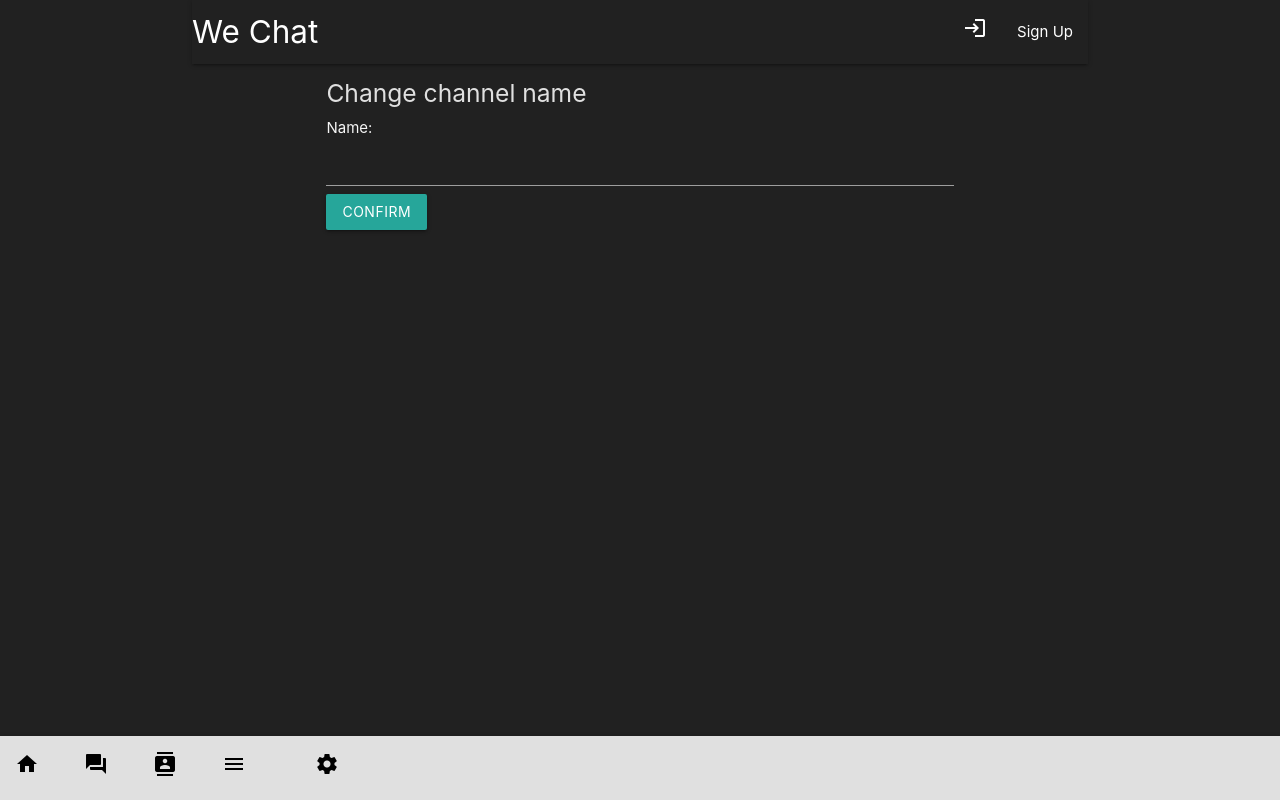
After one commit to imarcdaniel/Chat-App, a Django app: page /chatapp/channels/1/edit in a window 1280 px wide. The commit adds this page. Run offline with Django 3.2, Linux system fonts and the light colour scheme.

Commit message:
update channel name functionality

```diff
--- a/main_app/templates/base.html
+++ b/main_app/templates/base.html
@@ -46,7 +46,7 @@
       <nav  class="footer-copyright grey lighten-2 footer-fixed " >
         <ul >
             <li><a href="{% url 'home' %}" class ="black-text"><i class="material-icons left">home</i></a></li>
-            <li><a href="/chatapp/myhome" class ="black-text"> <i class="material-icons left">contact_mail</i></a></li>
+            <li><a href="/chatapp/myhome" class ="black-text"> <i class="material-icons left">question_answer</i></a></li>
             <li><a href="{% url 'contacts' %} " class ="black-text"><i class="material-icons left">contacts</i></a></li>
             <li><a href="{% url 'home' %}" class ="black-text"><i class="material-icons left">menue</i></a></li>
             <li><a href="{% url 'home' %}" class ="black-text"><i class="material-icons left">settings</i></a></li>
--- a/main_app/templates/channels/detail.html
+++ b/main_app/templates/channels/detail.html
@@ -1,7 +1,11 @@
 {% extends 'base.html' %}
 {% block content %}
 
-
+<div class="row grey darken-3 grey-text text-lighten-2 hoverable">
+  <div class="col s11"> <p>#{{channel.name}}</p>
+  </div>
+  <a href="edit"><i class="material-icons">edit</i></a>
+</div>
 
 {% for m in messages_home %}
       <div class="col m12 col s12">
--- /dev/null
+++ b/main_app/templates/channels/edit_channel.html
@@ -0,0 +1,18 @@
+{% extends 'base.html' %}
+{% block content %}
+{% load static %}
+
+<h5 class="grey-text text-lighten-2">Change channel name</h5>
+      <div class="row grey-text text-lighten-4">
+        <form method="POST" action="update/">
+          {% csrf_token %}
+          <div class="form-group">
+            Name: <input class="form-control grey-text text-lighten-2" name="name" />
+          </div>
+          <button class="btn btn-primary py-3 px-5" type="submit">
+            Confirm
+          </button>
+        </form>
+      </div>
+
+{% endblock %}
--- a/main_app/templates/channels/index.html
+++ b/main_app/templates/channels/index.html
@@ -12,7 +12,7 @@
     <div class="col s11"> <p>#{{ch.name}}</p>
     </div>
 
-    <div class="col s1 ">  <a href="/chatapp/channels/{{ ch.id }}/"><i class="small material-icons right grey-text">sms</i></a>
+    <div class="col s1 ">  <a href="/chatapp/channels/{{ ch.id }}/"><i class="small material-icons right grey-text">label</i></a>
     </div>
 
 </div>
--- a/main_app/urls.py
+++ b/main_app/urls.py
@@ -17,4 +17,6 @@ urlpatterns = [
 
     path('myhome/<int:channels_id>/', views.channel_detail, name="channel"),
     path('chatapp/contacts', views.load_contacts, name='contacts'),
+    path('chatapp/channels/<int:channels_id>/edit', views.channel_edit, name='edit_channel'),
+    path('chatapp/channels/<int:channels_id>/update/', views.channel_update, name='update_channel'),
 ]
--- a/main_app/views.py
+++ b/main_app/views.py
@@ -101,3 +101,13 @@ def load_contacts(request):
         creator_id=request.user.id).select_related("friend_set").values()
     print("its contacts:", contact)
     return render(request, 'contacts/all.html', {"contact": contact})
+
+
+def channel_edit(request, channels_id):
+    return render (request, 'channels/edit_channel.html', {"channels_id": channels_id})
+
+def channel_update(request, channels_id):
+    channel = Channel.objects.get(id=channels_id)
+    channel.name = request.POST['name']
+    channel.save()
+    return redirect(f'/chatapp/channels/{channel.id}', {"channels_id": channels_id})
```
Also changed, not shown: chatapp/settings.py (+4 -4 lines), 1 other file.
